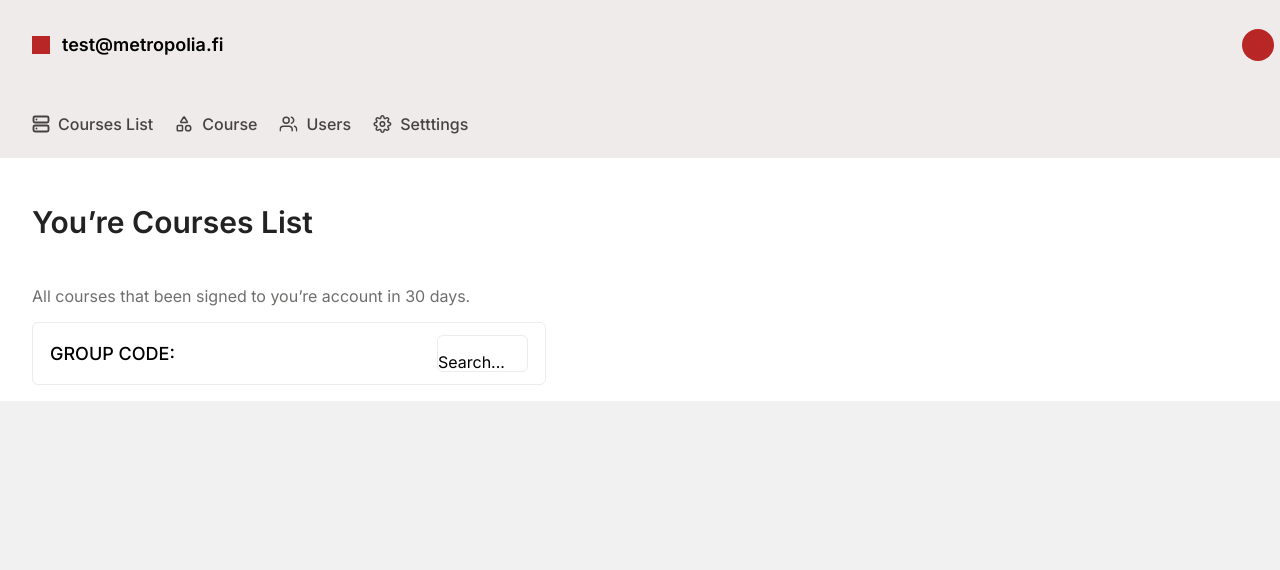
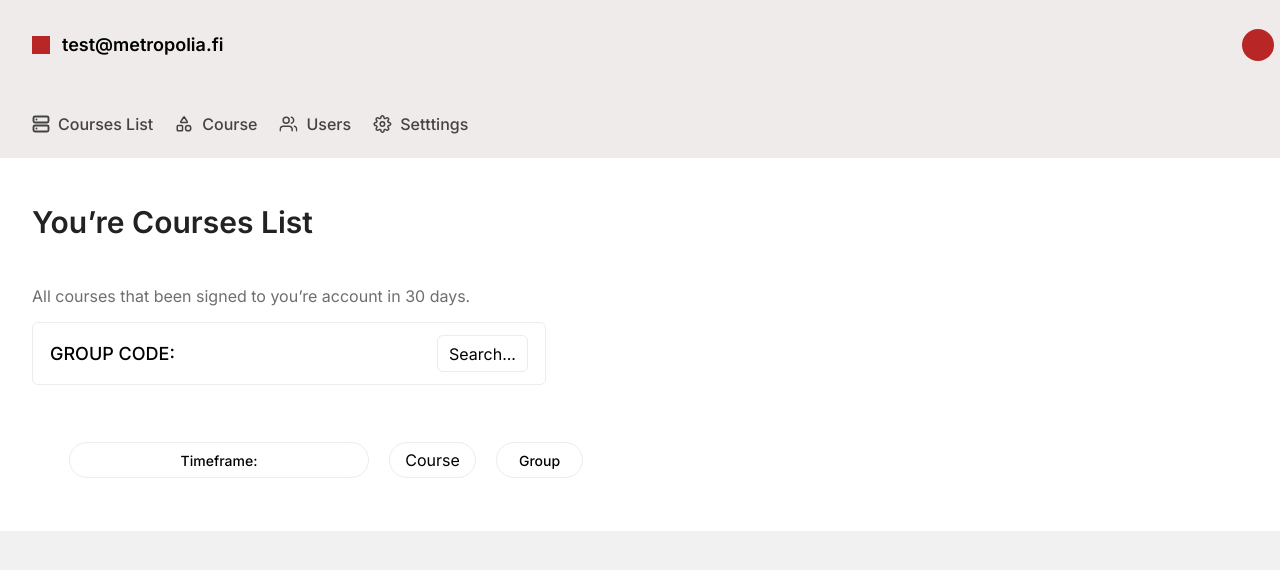
Before and after one commit to A-Yerkeshev/sw-project-metropolia-spring-2024, a React (Create React App) app in the folder frontend/: page /CoursesList in a window 1280 px wide. Shown: the top 570 px of the page. Built offline with nearby package versions, Linux system fonts and the light colour scheme.

Commit message:
feat: added new buttons, mainpage

```diff
--- a/frontend/src/pages/CoursesList/CoursesList.js
+++ b/frontend/src/pages/CoursesList/CoursesList.js
@@ -15,6 +15,17 @@ const CoursesList = () => {
                         <p className={styles.searchButtonIconText}>Search...</p>
                     </div>
             </div>
+            <div className={styles.actionButtonContainer}>
+                <div className={styles.actionButtonTime}>
+                    <p className={styles.actionButtonTimeText}>Timeframe:</p>
+                </div>
+                <div className={styles.actionButtonCourse}>
+                    <p className={styles.actionButton}>Course</p>
+                </div>
+                <div className={styles.actionButtonGroup}>
+                    <p className={styles.actionButtonGroupText}>Group</p>
+                </div>
+            </div>
         </div>
     )
 }
--- a/frontend/src/pages/CoursesList/CoursesList.module.css
+++ b/frontend/src/pages/CoursesList/CoursesList.module.css
@@ -42,6 +42,8 @@
 }
 
 .searchButtonIcon {
+    display: flex;
+    justify-content: center;
     border-radius: 6px;
     border: 1px solid #EEEBEA;
     width: 89px;
@@ -55,3 +57,63 @@
     align-items: center;
     font-size: 16px;
 }
+
+.actionButtonContainer {
+    display: flex;
+    flex-direction: row;
+    margin-top: 20px;
+    padding: 37px;
+}
+
+.actionButtonTime {
+    display: flex;
+    align-items: center;
+    justify-content: center;
+    border-radius: 9999px;
+    border: 1px solid #EEEBEA;
+    width: 298px;
+    height: 34px;
+    background: #FFFFFF;
+}
+
+.actionButtonTimeText {
+    font-size: 14px;
+    font-weight: 500;
+    color: black;
+}
+
+.actionButtonCourse {
+    display: flex;
+    align-items: center;
+    justify-content: center;
+    border-radius: 9999px;
+    border: 1px solid #EEEBEA;
+    width: 85px;
+    height: 34px;
+    background: #FFFFFF;
+    margin-left: 20px;
+}
+
+.actionButtonCourseText {
+    font-size: 14px;
+    font-weight: 500;
+    color: black;
+}
+
+.actionButtonGroup {
+    display: flex;
+    align-items: center;
+    justify-content: center;
+    border-radius: 9999px;
+    border: 1px solid #EEEBEA;
+    width: 85px;
+    height: 34px;
+    background: #FFFFFF;
+    margin-left: 20px;
+}
+
+.actionButtonGroupText {
+    font-size: 14px;
+    font-weight: 500;
+    color: black;
+}
```
